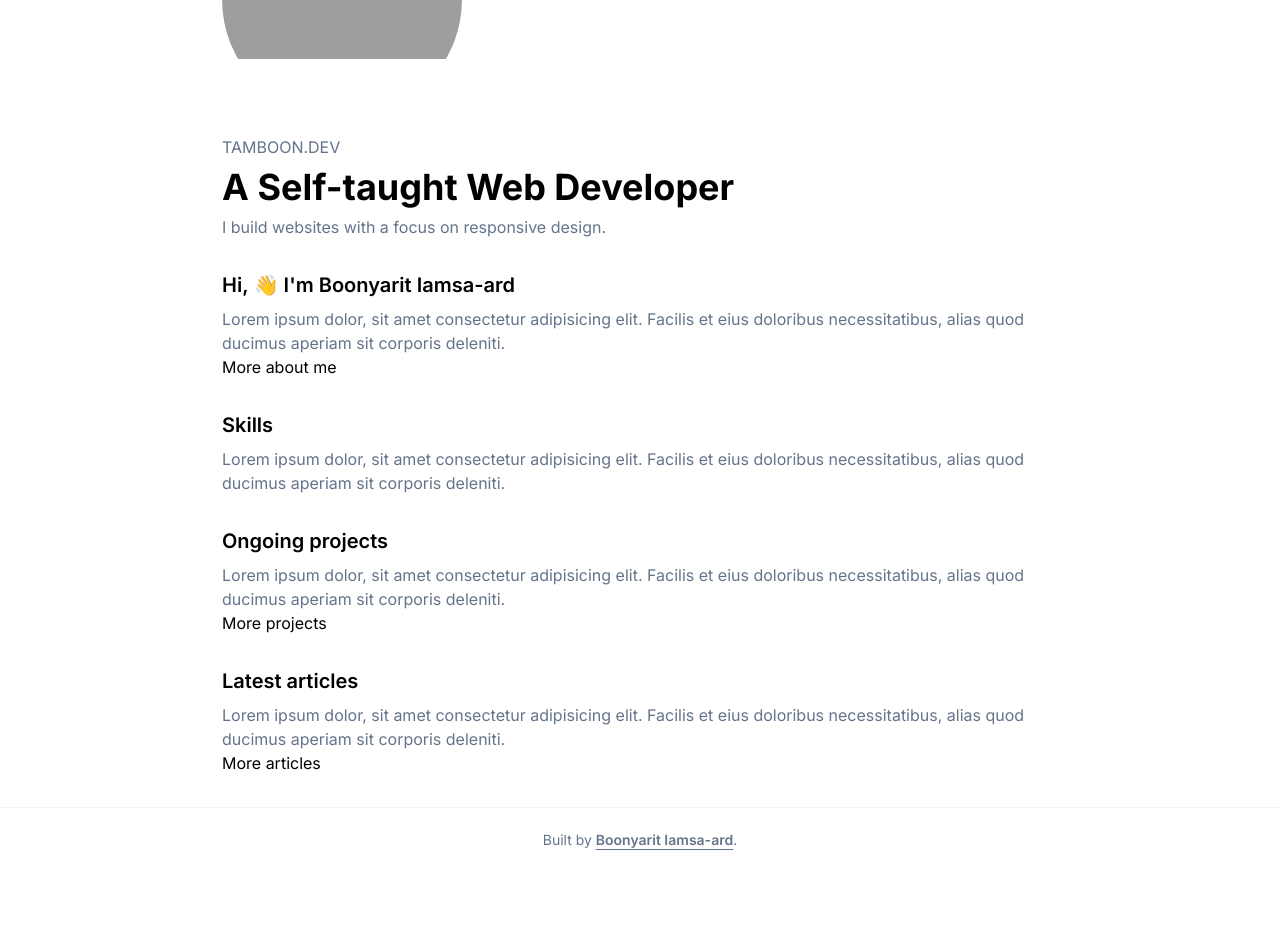
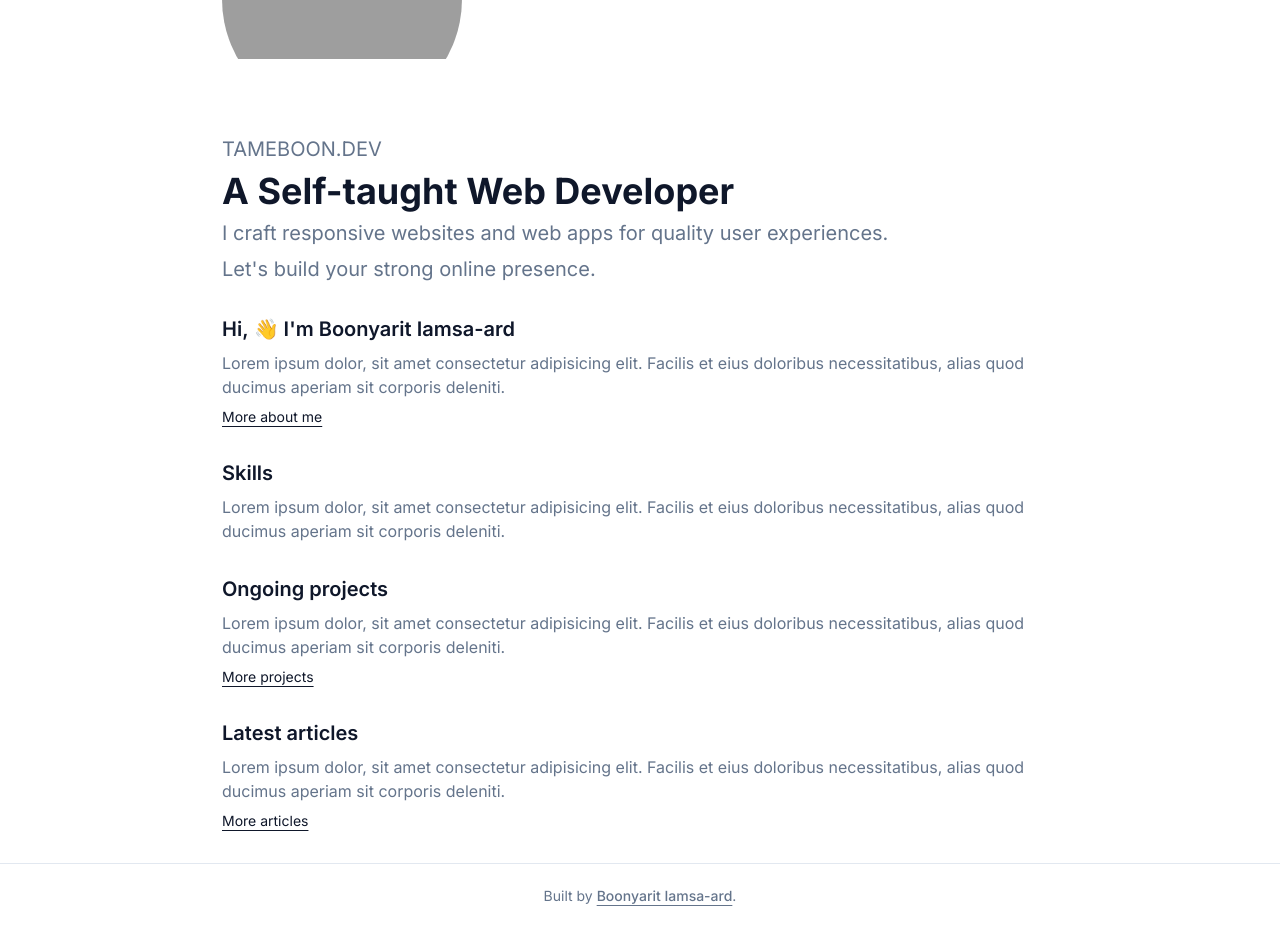
Before and after one commit to boonyarit-iamsaard/portfolio, a Next.js app: page / in a window 1280 px wide. Shown: the part 217-1144 px from the top of the page. Before the commit the page ends 1088 px from the top, so only its background shows below. Built offline with nearby package versions, Linux system fonts and the light colour scheme; grey boxes are pictures that could not be loaded.

Commit message:
build: add shadcn/ui theme

```diff
--- a/src/app/(site)/articles/[slug]/page.tsx
+++ b/src/app/(site)/articles/[slug]/page.tsx
@@ -31,7 +31,7 @@ export default async function Page({ params: { slug } }: PageProps) {
       <div className="space-y-16">
         <div className="space-y-4 text-center">
           <h1 className="text-4xl font-bold">{title}</h1>
-          <p className="text-sm text-slate-500">
+          <p className="text-sm text-muted-foreground">
             By {author} on {publishDate}
           </p>
         </div>
--- a/src/app/(site)/articles/page.tsx
+++ b/src/app/(site)/articles/page.tsx
@@ -18,10 +18,10 @@ export default async function Page() {
       <div className="grid gap-4">
         {articles.map(({ title, slug, author, publishDate }) => (
           <Link key={slug} href={`/articles/${slug}`} className="group block">
-            <div className="rounded border p-4 shadow-sm transition-colors duration-300 ease-in-out group-hover:bg-slate-50">
+            <div className="rounded-lg border p-4 transition-colors duration-300 ease-in-out group-hover:bg-muted">
               <p className="text-2xl font-bold">{title}</p>
-              <p className="text-slate-500">{author}</p>
-              <p className="text-slate-500">{publishDate}</p>
+              <p className="text-muted-foreground">{author}</p>
+              <p className="text-muted-foreground">{publishDate}</p>
             </div>
           </Link>
         ))}
--- a/src/app/page.tsx
+++ b/src/app/page.tsx
@@ -9,7 +9,7 @@ export default function Home() {
       <section>
         <div className="container">
           <div className="space-y-4">
-            <div className="group relative aspect-square w-60 overflow-hidden rounded-full outline-none ring-slate-200 transition-all duration-300 ease-in-out hover:ring-2 hover:ring-offset-2">
+            <div className="group relative aspect-square w-60 overflow-hidden rounded-full outline-none ring-secondary transition-all duration-300 ease-in-out hover:ring-2 hover:ring-offset-2">
               <Image
                 src={profile}
                 width={240}
@@ -19,14 +19,16 @@ export default function Home() {
                 alt="Profile"
               />
             </div>
-            <div className="space-y-2">
-              <p className="uppercase text-slate-500">TAMBOON.DEV</p>
-              <h1 className="text-4xl font-bold">
+            <div className="space-y-2 text-xl text-muted-foreground">
+              <p className="uppercase">TAMEBOON.DEV</p>
+              <h1 className="text-4xl font-bold text-foreground">
                 A Self-taught Web Developer
               </h1>
-              <p className="text-slate-500">
-                I build websites with a focus on responsive design.
+              <p>
+                I craft responsive websites and web apps for quality user
+                experiences.
               </p>
+              <p>Let&apos;s build your strong online presence.</p>
             </div>
           </div>
         </div>
@@ -39,12 +41,17 @@ export default function Home() {
               Hi,&nbsp;<span className="inline-block animate-wave">👋</span>
               &nbsp;I&apos;m Boonyarit Iamsa-ard
             </h2>
-            <p className="text-slate-500">
+            <p className="text-muted-foreground">
               Lorem ipsum dolor, sit amet consectetur adipisicing elit. Facilis
               et eius doloribus necessitatibus, alias quod ducimus aperiam sit
               corporis deleniti.
             </p>
-            <Link href="/about">More about me</Link>
+            <Link
+              href="/about"
+              className="block text-sm underline underline-offset-4"
+            >
+              More about me
+            </Link>
           </div>
         </div>
       </section>
@@ -71,7 +78,12 @@ export default function Home() {
               et eius doloribus necessitatibus, alias quod ducimus aperiam sit
               corporis deleniti.
             </p>
-            <Link href="/">More projects</Link>
+            <Link
+              href="/"
+              className="block text-sm underline underline-offset-4"
+            >
+              More projects
+            </Link>
           </div>
         </div>
       </section>
@@ -85,7 +97,12 @@ export default function Home() {
               et eius doloribus necessitatibus, alias quod ducimus aperiam sit
               corporis deleniti.
             </p>
-            <Link href="/articles">More articles</Link>
+            <Link
+              href="/articles"
+              className="block text-sm underline underline-offset-4"
+            >
+              More articles
+            </Link>
           </div>
         </div>
       </section>
--- a/src/components/footer.tsx
+++ b/src/components/footer.tsx
@@ -2,14 +2,14 @@ import Link from 'next/link';
 
 export function Footer() {
   return (
-    <footer className="flex h-16 items-center border-t border-t-slate-100">
+    <footer className="flex h-16 items-center border-t text-sm text-muted-foreground">
       <div className="container flex items-center justify-center">
-        <p className="text-sm text-slate-500">
+        <p>
           Built&nbsp;by&nbsp;
           <Link
             href="https://github.com/boonyarit-iamsaard"
             target="_blank"
-            className="font-semibold underline underline-offset-4"
+            className="font-medium underline underline-offset-4"
           >
             Boonyarit Iamsa-ard
           </Link>
--- a/src/components/header.tsx
+++ b/src/components/header.tsx
@@ -3,18 +3,18 @@ import { IconAppWindow, IconMenu2 } from '@tabler/icons-react';
 
 export function Header() {
   return (
-    <header className="fixed z-10 flex h-16 w-full items-center border-b border-b-slate-100 bg-white supports-backdrop-blur-md:bg-white/75 supports-backdrop-blur-md:backdrop-blur-md">
+    <header className="fixed z-10 flex h-16 w-full items-center border-b bg-background shadow-sm supports-backdrop-blur-md:bg-background/75 supports-backdrop-blur-md:backdrop-blur-md">
       <div className="container flex items-center justify-between">
         <Link
           href="/"
-          className="block rounded p-2 outline-none ring-slate-200 transition-all duration-300 ease-in-out hover:bg-slate-100 focus:bg-slate-100 focus:ring-2 focus:ring-offset-2"
+          className="block rounded p-2 outline-none ring-secondary transition-all duration-300 ease-in-out hover:bg-secondary focus:bg-secondary focus:ring-2 focus:ring-offset-2"
         >
           <span className="sr-only">Home</span>
           <IconAppWindow />
         </Link>
         <button
           type="button"
-          className="rounded p-2 outline-none ring-slate-200 transition-all duration-300 ease-in-out hover:bg-slate-100 focus:bg-slate-100 focus:ring-2 focus:ring-offset-2"
+          className="rounded p-2 outline-none ring-secondary transition-all duration-300 ease-in-out hover:bg-secondary focus:bg-secondary focus:ring-2 focus:ring-offset-2"
         >
           <span className="sr-only">Menu</span>
           <IconMenu2 />
--- a/src/styles/globals.css
+++ b/src/styles/globals.css
@@ -3,6 +3,50 @@
 @tailwind utilities;
 
 @layer base {
+  :root {
+    --background: 0 0% 100%;
+    --foreground: 222.2 47.4% 11.2%;
+
+    --muted: 210 40% 96.1%;
+    --muted-foreground: 215.4 16.3% 46.9%;
+
+    /* TODO: Remove these if not used */
+    --popover: 0 0% 100%;
+    --popover-foreground: 222.2 47.4% 11.2%;
+
+    /* TODO: Remove these if not used */
+    --card: 0 0% 100%;
+    --card-foreground: 222.2 47.4% 11.2%;
+
+    --border: 214.3 31.8% 91.4%;
+    /* TODO: Remove these if not used */
+    --input: 214.3 31.8% 91.4%;
+
+    --primary: 222.2 47.4% 11.2%;
+    --primary-foreground: 210 40% 98%;
+
+    --secondary: 210 40% 96.1%;
+    --secondary-foreground: 222.2 47.4% 11.2%;
+
+    --accent: 210 40% 96.1%;
+    --accent-foreground: 222.2 47.4% 11.2%;
+
+    --destructive: 0 100% 50%;
+    --destructive-foreground: 210 40% 98%;
+
+    /* TODO: Remove these if not used */
+    /* --ring: 215 20.2% 65.1%; */
+    --ring: var(--secondary);
+
+    --radius: 0.5rem;
+  }
+}
+
+@layer base {
+  * {
+    @apply border-border;
+  }
+
   html {
     @apply scroll-smooth;
   }
@@ -11,6 +55,8 @@
     @apply relative;
     @apply font-sans;
     @apply antialiased;
+    @apply bg-background text-foreground;
+    font-feature-settings: 'rlig' 1, 'calt' 1;
   }
 
   body,
--- a/tailwind.config.ts
+++ b/tailwind.config.ts
@@ -15,6 +15,46 @@ export default {
       },
     },
     extend: {
+      colors: {
+        border: 'hsl(var(--border))',
+        input: 'hsl(var(--input))',
+        ring: 'hsl(var(--ring))',
+        background: 'hsl(var(--background))',
+        foreground: 'hsl(var(--foreground))',
+        primary: {
+          DEFAULT: 'hsl(var(--primary))',
+          foreground: 'hsl(var(--primary-foreground))',
+        },
+        secondary: {
+          DEFAULT: 'hsl(var(--secondary))',
+          foreground: 'hsl(var(--secondary-foreground))',
+        },
+        destructive: {
+          DEFAULT: 'hsl(var(--destructive))',
+          foreground: 'hsl(var(--destructive-foreground))',
+        },
+        muted: {
+          DEFAULT: 'hsl(var(--muted))',
+          foreground: 'hsl(var(--muted-foreground))',
+        },
+        accent: {
+          DEFAULT: 'hsl(var(--accent))',
+          foreground: 'hsl(var(--accent-foreground))',
+        },
+        popover: {
+          DEFAULT: 'hsl(var(--popover))',
+          foreground: 'hsl(var(--popover-foreground))',
+        },
+        card: {
+          DEFAULT: 'hsl(var(--card))',
+          foreground: 'hsl(var(--card-foreground))',
+        },
+      },
+      borderRadius: {
+        lg: `var(--radius)`,
+        md: `calc(var(--radius) - 2px)`,
+        sm: 'calc(var(--radius) - 4px)',
+      },
       fontFamily: {
         sans: ['var(--font-sans)', ...fontFamily.sans],
       },
@@ -39,7 +79,7 @@ export default {
         },
       },
       animation: {
-        wave: 'wave 2.5s ease-in-out infinite',
+        wave: 'wave 2s ease-in-out infinite',
       },
     },
   },
```
